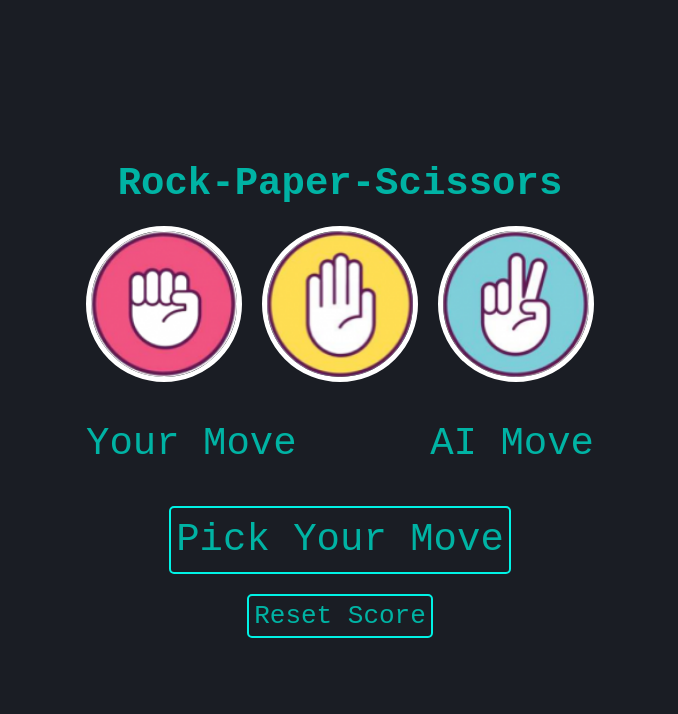
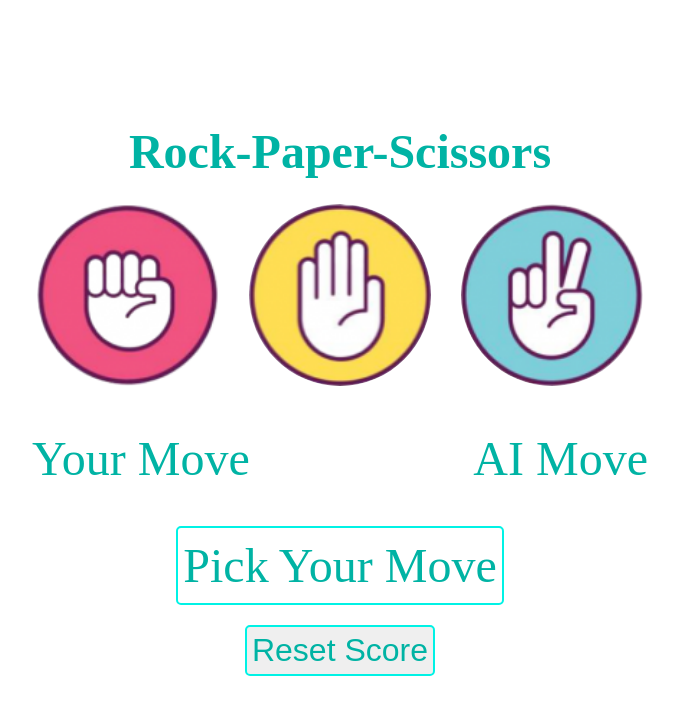
Before and after one commit to TheAkash-kumar/rock-paper-scissors, a plain HTML site: page index.html in a window 1280 px wide. Shown: the whole page, without its empty margins (300-978 px from the left). Drawn offline with Linux system fonts and the light colour scheme.

Commit message:
Update app.css
change background color

```diff
--- a/app.css
+++ b/app.css
@@ -2,7 +2,8 @@
     margin: 0;
     padding: 0;
     box-sizing: border-box;
-    background-color:  #1A1D24;
+/*     background-color:  #1A1D24; */
+    background-color: #0d1117
     font-family: monospace;
     color: #00B3A4;
 }
@@ -103,4 +104,5 @@ body {
     html {
         font-size: 50%;
     }
+
 }
```
